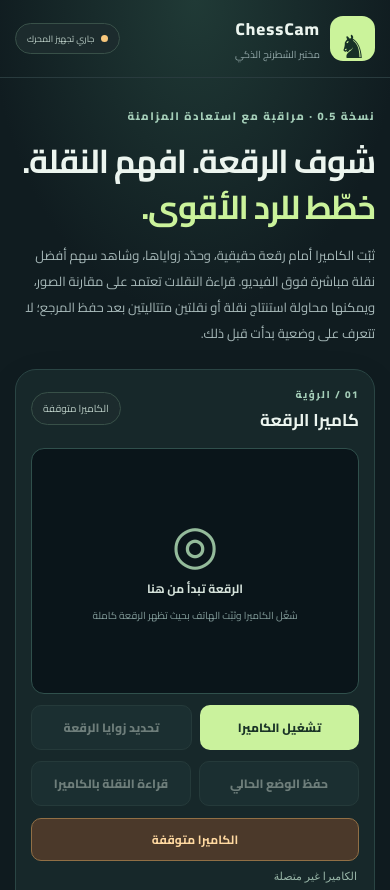
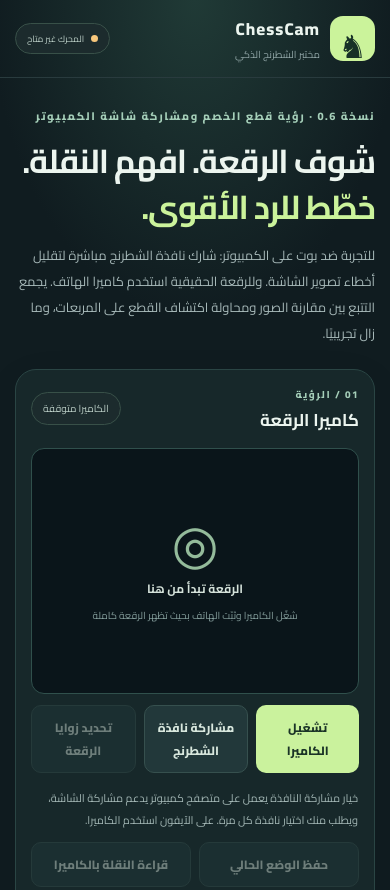
Before and after one commit to RayanShilbay-0/chesss, a website built with Vite: page chess_cam_mvp/index.html in a window 390 px wide. Shown: the top 890 px of the page. Built offline with nearby package versions, Linux system fonts and the light colour scheme; files whose address does not match are found by name.

Commit message:
Show free laptop window-capture option beside phone camera for bot testing

```diff
--- a/chess_cam_mvp/index.html
+++ b/chess_cam_mvp/index.html
@@ -15,9 +15,9 @@
  </header>
  <main class="shell">
   <section class="intro">
-   <span class="eyebrow">نسخة 0.5 · مراقبة مع استعادة المزامنة</span>
+   <span class="eyebrow">نسخة 0.6 · رؤية قطع الخصم ومشاركة شاشة الكمبيوتر</span>
    <h1>شوف الرقعة. افهم النقلة.<br /><em>خطّط للرد الأقوى.</em></h1>
-   <p>ثبّت الكاميرا أمام رقعة حقيقية، وحدّد زواياها، وشاهد سهم أفضل نقلة مباشرة فوق الفيديو. قراءة النقلات تعتمد على مقارنة الصور، ويمكنها محاولة استنتاج نقلة أو نقلتين متتاليتين بعد حفظ المرجع؛ لا تتعرف على وضعية بدأت قبل ذلك.</p>
+   <p>للتجربة ضد بوت على الكمبيوتر: شارك نافذة الشطرنج مباشرة لتقليل أخطاء تصوير الشاشة. وللرقعة الحقيقية استخدم كاميرا الهاتف. يجمع التتبع بين مقارنة الصور ومحاولة اكتشاف القطع على المربعات، وما زال تجريبيًا.</p>
   </section>
   <section class="workspace">
    <div class="panel camera-panel">
@@ -30,8 +30,10 @@
      </div>
      <div class="camera-actions">
       <button class="primary" id="start-camera">تشغيل الكاميرا</button>
+      <button class="secondary" id="start-screen">مشاركة نافذة الشطرنج (كمبيوتر)</button>
       <button class="secondary" id="calibrate" disabled>تحديد زوايا الرقعة</button>
      </div>
+     <p class="helper">خيار مشاركة النافذة يعمل على متصفح كمبيوتر يدعم مشاركة الشاشة، ويطلب منك اختيار نافذة كل مرة. على الآيفون استخدم الكاميرا.</p>
      <div class="camera-actions">
       <button class="secondary" id="baseline" disabled>حفظ الوضع الحالي</button>
       <button class="secondary" id="detect" disabled>قراءة النقلة بالكاميرا</button>
```
